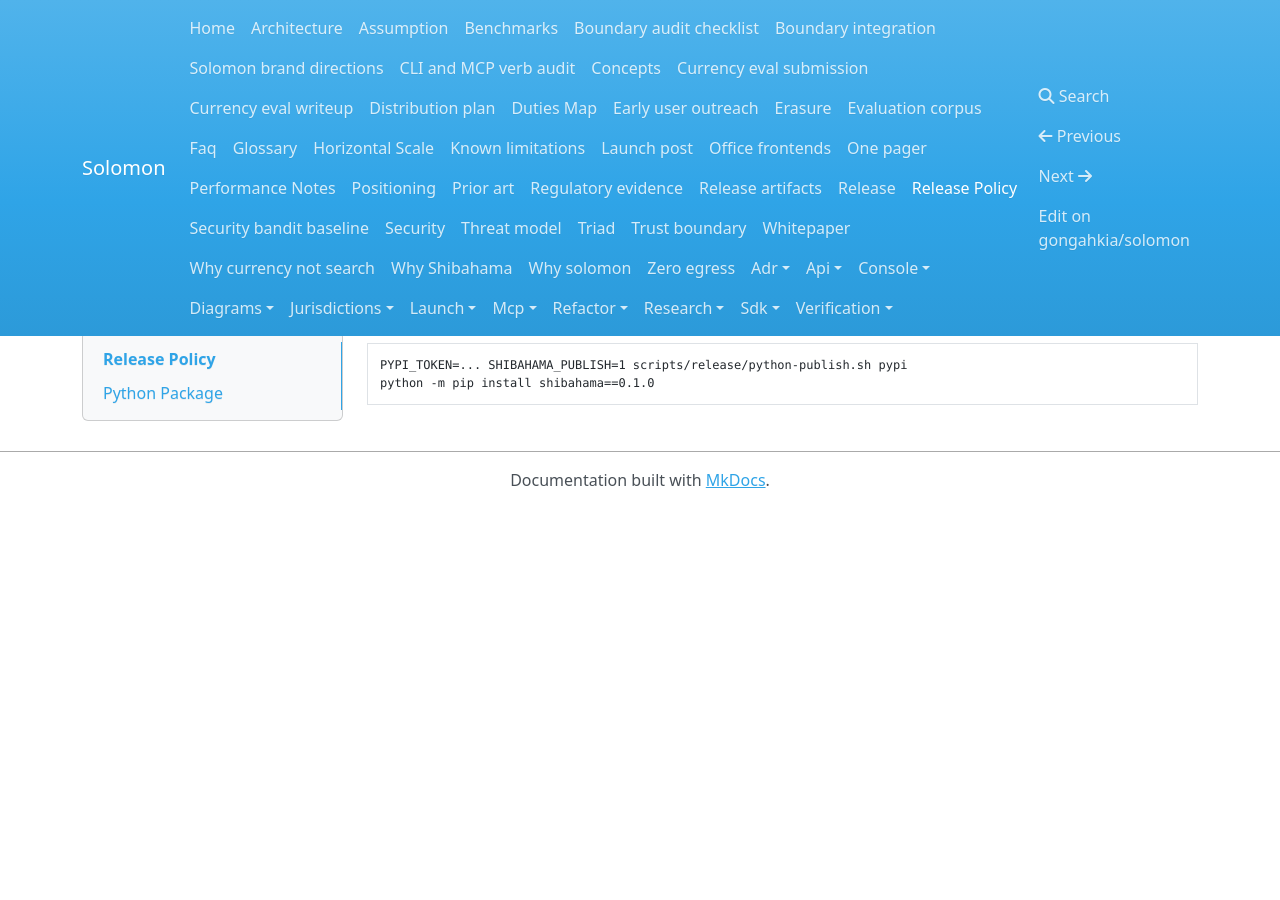
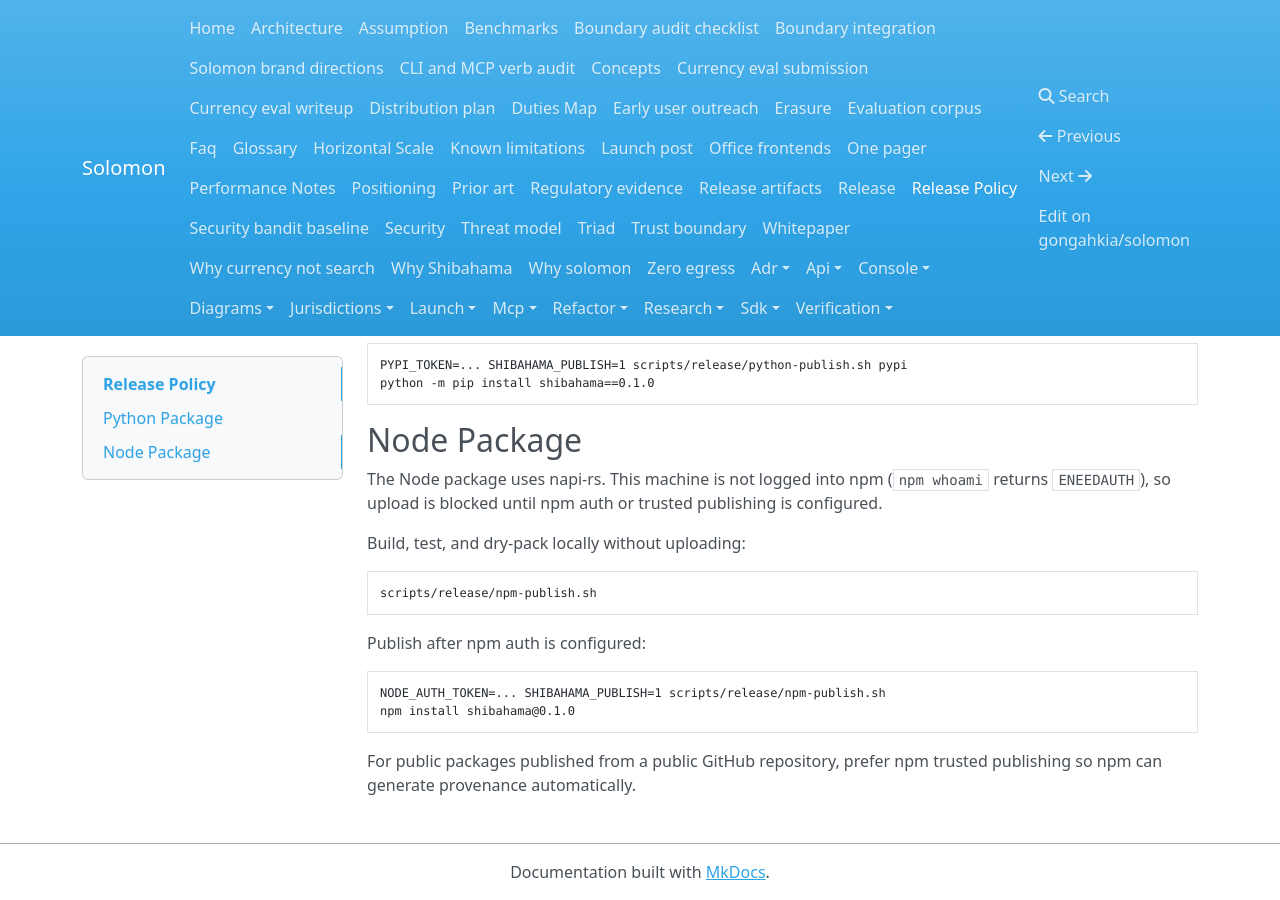
Before and after one commit to gongahkia/solomon, an MkDocs documentation site: the page built from docs/releases.md, in a window 1280 px wide and 900 px high, scrolled down 758 px. Built offline with MkDocs 1.6.1, drawn with Linux system fonts in a browser that asks for light colours; nearby versions of some CDN libraries; before the commit the page ends 1266 px from its top, so only the background shows below that.

Commit message:
Document npm publish blocker
(cherry picked from commit b8bb45416dd2ee2a6793c161be5d2ca61500c4c4)
(cherry picked from commit 494855833c9afcf5f10c841eb121f425a8653e48)

````diff
--- a/docs/releases.md
+++ b/docs/releases.md
@@ -40,3 +40,25 @@ Only after TestPyPI installation works, upload to PyPI:
 PYPI_TOKEN=... SHIBAHAMA_PUBLISH=1 scripts/release/python-publish.sh pypi
 python -m pip install shibahama==0.1.0
 ```
+
+## Node Package
+
+The Node package uses napi-rs. This machine is not logged into npm (`npm whoami`
+returns `ENEEDAUTH`), so upload is blocked until npm auth or trusted publishing
+is configured.
+
+Build, test, and dry-pack locally without uploading:
+
+```sh
+scripts/release/npm-publish.sh
+```
+
+Publish after npm auth is configured:
+
+```sh
+NODE_AUTH_TOKEN=... SHIBAHAMA_PUBLISH=1 scripts/release/npm-publish.sh
+npm install shibahama@0.1.0
+```
+
+For public packages published from a public GitHub repository, prefer npm
+trusted publishing so npm can generate provenance automatically.
````
Also changed, not shown: TODO.md (+1 -1 lines), 1 other file.
